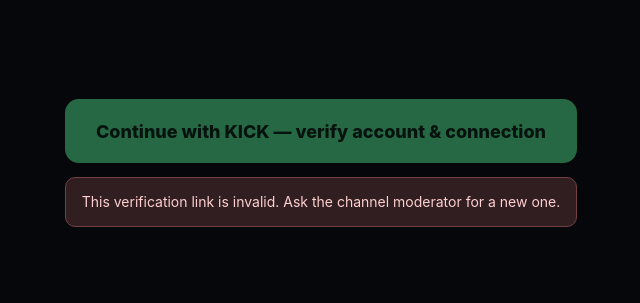
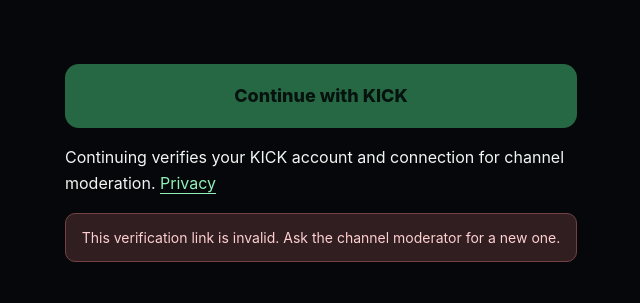
Before and after one commit to jamesfxq-jpg/streamshield-protection, a plain HTML site: page verify.html in a window 1280 px wide. Shown: the part 230-533 px from the top of the page, without its empty margins (319-959 px from the left). Drawn offline with Linux system fonts and the light colour scheme.

Commit message:
Keep viewer verification page minimal with compact disclosure

```diff
--- a/verify.html
+++ b/verify.html
@@ -15,8 +15,9 @@
 <form id="verification-form" method="post" action="https://blrdvuhnxtwnsphdxpkg.supabase.co/functions/v1/streamshield-backend/verification/kick">
 <fieldset id="verification-fields" disabled>
 <input type="hidden" name="consent" value="yes">
-<button id="continue-button" class="button verify-only-button" type="submit" disabled>Continue with KICK — verify account &amp; connection</button>
+<button id="continue-button" class="button verify-only-button" type="submit" disabled>Continue with KICK</button>
 </fieldset>
+<p class="verify-disclosure">Continuing verifies your KICK account and connection for channel moderation. <a href="/privacy">Privacy</a></p>
 </form>
 <p id="link-status" class="verify-error" hidden role="status" aria-live="polite"></p>
 <noscript><p class="verify-error">JavaScript is required to use this verification link.</p></noscript>
```
